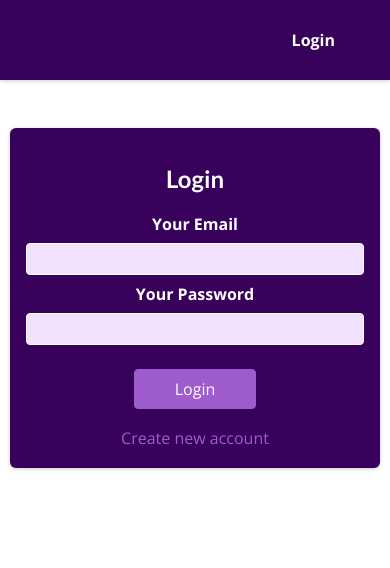
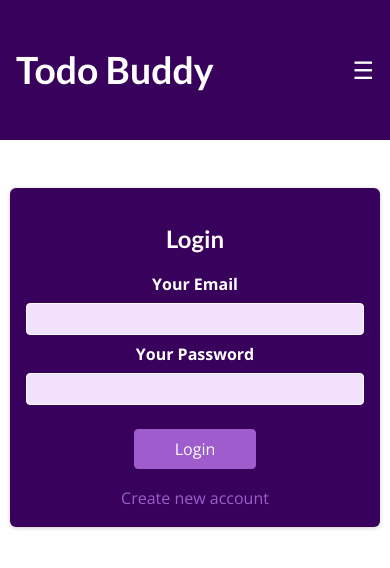
Before and after one commit to mikey247/Todo-Buddy, a React (Create React App) app: page /auth in a window 390 px wide. Shown: the top 568 px of the page. Built offline with nearby package versions, Linux system fonts and the light colour scheme; no server answers.

Commit message:
navbar-responsiveness

```diff
--- a/src/components/Layout/MainNavigation.js
+++ b/src/components/Layout/MainNavigation.js
@@ -12,10 +12,21 @@ const MainNavigation = () => {
   const userEmail = authCtx.userEmail;
 
   return (
-    <header className={classes.header}>
-      <Link to="/">{/* <div className={classes.logo}>Todo Buddy</div> */}</Link>
-      <nav>
-        <ul>
+    <>
+      <nav class={classes.navbar}>
+        <Link to="/">
+          <div className={classes.logo}>
+            <h3>Todo Buddy</h3>
+          </div>
+        </Link>
+
+        <ul class={classes.navLinks}>
+          <input type="checkbox" id="checkbox_toggle" />
+          <label for="checkbox_toggle" class={classes.hamburger}>
+            &#9776;
+          </label>
+
+          <div class={classes.menu}>
             {!isLoggedIn && (
               <li>
                 <Link to="/auth">Login</Link>
@@ -33,9 +44,10 @@ const MainNavigation = () => {
                 <button onClick={logoutHandler}>Logout</button>
               </li>
             )}
+          </div>
         </ul>
       </nav>
-    </header>
+    </>
   );
 };
 
--- a/src/components/Layout/MainNavigation.module.css
+++ b/src/components/Layout/MainNavigation.module.css
@@ -1,22 +1,11 @@
-.header {
-  width: 100%;
-  height: 5rem;
-  background-color: #38015c;
-  box-shadow: 0 1px 4px rgba(0, 0, 0, 0.2);
-  display: flex;
-  justify-content: space-between;
-  align-items: center;
-  padding: 0 10%;
-}
-
 .logo {
-  font-family: 'Lato', sans-serif;
+  font-family: "Lato", sans-serif;
   font-size: 2rem;
   color: white;
   margin: 0;
 }
 
-.header ul {
+.menu ul {
   list-style: none;
   margin: 0;
   padding: 0;
@@ -28,13 +17,13 @@
   margin: 0 1rem;
 }
 
-.header a {
+/* .header a {
   text-decoration: none;
   color: white;
   font-weight: bold;
-}
+} */
 
-.header button {
+.menu button {
   font: inherit;
   background-color: transparent;
   border: 1px solid white;
@@ -45,11 +34,118 @@
   cursor: pointer;
 }
 
-.header a:hover {
+/* .header a:hover {
   color: #c291e2;
 }
 
 .header button:hover {
   background-color: #c291e2;
   color: #38015c;
+} */
+
+a {
+  text-decoration: none;
 }
+li {
+  list-style: none;
+}
+.navbar {
+  display: flex;
+  align-items: center;
+  justify-content: space-between;
+  padding: 10px 1rem;
+  background-color: #38015c;
+  color: #fff;
+}
+.navLinks a {
+  color: #fff;
+}
+/* LOGO */
+.logo {
+  font-size: 32px;
+}
+/* NAVBAR MENU */
+.menu {
+  display: flex;
+  gap: 1em;
+  font-size: 18px;
+  margin-top: 1rem;
+}
+.menu li:hover {
+  background-color: #c291e2;
+  border-radius: 5px;
+  transition: 0.3s ease;
+}
+.menu li {
+  padding: 5px 14px;
+}
+/* DROPDOWN MENU */
+.services {
+  position: relative;
+}
+.dropdown {
+  background-color: #38015c;
+  padding: 1em 0;
+  position: absolute; /*WITH RESPECT TO PARENT*/
+  display: none;
+  border-radius: 8px;
+  top: 35px;
+}
+.dropdown li + li {
+  margin-top: 10px;
+}
+.dropdown li {
+  padding: 0.5em 1em;
+  width: 8em;
+  text-align: center;
+}
+.dropdown li:hover {
+  background-color: #c291e2;
+}
+.services:hover .dropdown {
+  display: block;
+}
+
+input[type="checkbox"] {
+  display: none;
+}
+/*HAMBURGER MENU*/
+.hamburger {
+  display: none;
+  font-size: 24px;
+  user-select: none;
+}
+/* APPLYING MEDIA QUERIES */
+@media (max-width: 768px) {
+  .menu {
+    display: none;
+    position: absolute;
+    background-color: #38015c;
+    right: 0;
+    left: 0;
+    text-align: center;
+    padding: 16px 0;
+  }
+  .menu li:hover {
+    display: inline-block;
+    background-color: #c291e2;
+    transition: 0.3s ease;
+  }
+  .menu li + li {
+    margin-top: 12px;
+  }
+  input[type="checkbox"]:checked ~ .menu {
+    display: block;
+  }
+  .hamburger {
+    display: block;
+  }
+  .dropdown {
+    left: 50%;
+    top: 30px;
+    transform: translateX(35%);
+  }
+  .dropdown li:hover {
+    background-color: #c291e2;
+  }
+}
--- a/src/components/StartingPage/StartingPageContent.js
+++ b/src/components/StartingPage/StartingPageContent.js
@@ -52,7 +52,6 @@ const StartingPageContent = () => {
 
   return (
     <section className={classes.starting}>
-      <h1>To-Do or Not To-do</h1>
       <AddTodo />
 
       <TodoList
--- a/src/components/Todo-actions/Todo.js
+++ b/src/components/Todo-actions/Todo.js
@@ -51,7 +51,6 @@ const Todo = ({ todo, toggleComplete, handleDelete, handleEdit }) => {
   }, [todo.id]);
 
   // console.log(comments);
-  // console.log(comments.time);
 
   return (
     <div className={classes.auth}>
--- a/src/components/comments/Comment.js
+++ b/src/components/comments/Comment.js
@@ -1,6 +1,6 @@
 import { db } from "../../firebase/firebase";
 import { doc, deleteDoc, updateDoc } from "firebase/firestore";
-import { useState, useEffect, useContext } from "react";
+import { useState, useEffect } from "react";
 import { collection, query, onSnapshot, orderBy } from "firebase/firestore";
 import CommentForm from "./CommentForm";
 import classes from "./Comment.module.css";
@@ -11,10 +11,10 @@ import { AiFillDelete } from "react-icons/ai";
 import { BiCommentCheck, BiUpvote, BiDownvote } from "react-icons/bi";
 import { CgProfile } from "react-icons/cg";
 
-import AuthContext from "../../store/authContext";
+// import AuthContext from "../../store/authContext";
 
 const Comment = (props) => {
-  const ctx = useContext(AuthContext);
+  // const ctx = useContext(AuthContext);
   const [isEditing, setIsEditing] = useState(false);
   const [newComment, setNewComment] = useState(props.body);
   const [isReplying, setIsReplying] = useState(false);
@@ -79,7 +79,8 @@ const Comment = (props) => {
         </h3>
         <p>
           <span style={{ color: "brown" }}>
-            {ctx.userEmail === props.receiver ? "" : `@${props.receiver} `}
+            {/* {ctx.userEmail === props.receiver ? "" : `@${props.receiver} `} */}
+            {`@${props.receiver} `}
           </span>
           {props.body}
         </p>
@@ -132,7 +133,7 @@ const Comment = (props) => {
 
           {isReplying && (
             <CommentForm
-              receiver={props.receiver}
+              receiver={props.sender}
               parentId={props.id}
               action={"Reply"}
               done={isReplying}
--- a/src/components/comments/CommentForm.js
+++ b/src/components/comments/CommentForm.js
@@ -17,11 +17,8 @@ const CommentForm = ({
   const handleChange = (e) => {
     e.preventDefault();
     setEnteredComment(e.target.value);
-    // console.log(enteredComment);
   };
 
-  // const timeStamp = new Date();
-  // console.log(timeStamp);
   const handleSubmit = async (e) => {
     e.preventDefault();
     if (enteredComment !== "") {
--- a/src/components/comments/Reply.js
+++ b/src/components/comments/Reply.js
@@ -1,21 +1,18 @@
 import { db } from "../../firebase/firebase";
 import { doc, deleteDoc, updateDoc } from "firebase/firestore";
 import classes from "./Reply.module.css";
-import { useContext, useState } from "react";
+import { useState } from "react";
 
 import { FiEdit2 } from "react-icons/fi";
 import { AiFillDelete } from "react-icons/ai";
-import AuthContext from "../../store/authContext";
+// import AuthContext from "../../store/authContext";
 import { CgProfile } from "react-icons/cg";
 import { BiUpvote, BiDownvote } from "react-icons/bi";
 
 const Reply = (props) => {
-  const ctx = useContext(AuthContext);
+  // const ctx = useContext(AuthContext);
   const [isEditing, setIsEditing] = useState(false);
   const [newComment, setNewComment] = useState(props.body);
-  // const [isReplying, setIsReplying] = useState(false);
-  // const [replies, setReplies] = useState([]);
-  // const [isCommenting, setIsCommenting] = useState(false);
 
   const handleVote = async (id, direction) => {
     if (direction === "upvote") {
@@ -52,7 +49,8 @@ const Reply = (props) => {
         </h3>
         <p>
           <span style={{ color: "brown" }}>
-            {ctx.userEmail === props.receiver ? "" : `@${props.receiver} `}
+            {/* {ctx.userEmail === props.receiver ? "" : `@${props.receiver} `} */}
+            {`@${props.receiver} `}
           </span>
           {props.body}
         </p>
```
Lines whose indentation alone changed are shown as unchanged.
